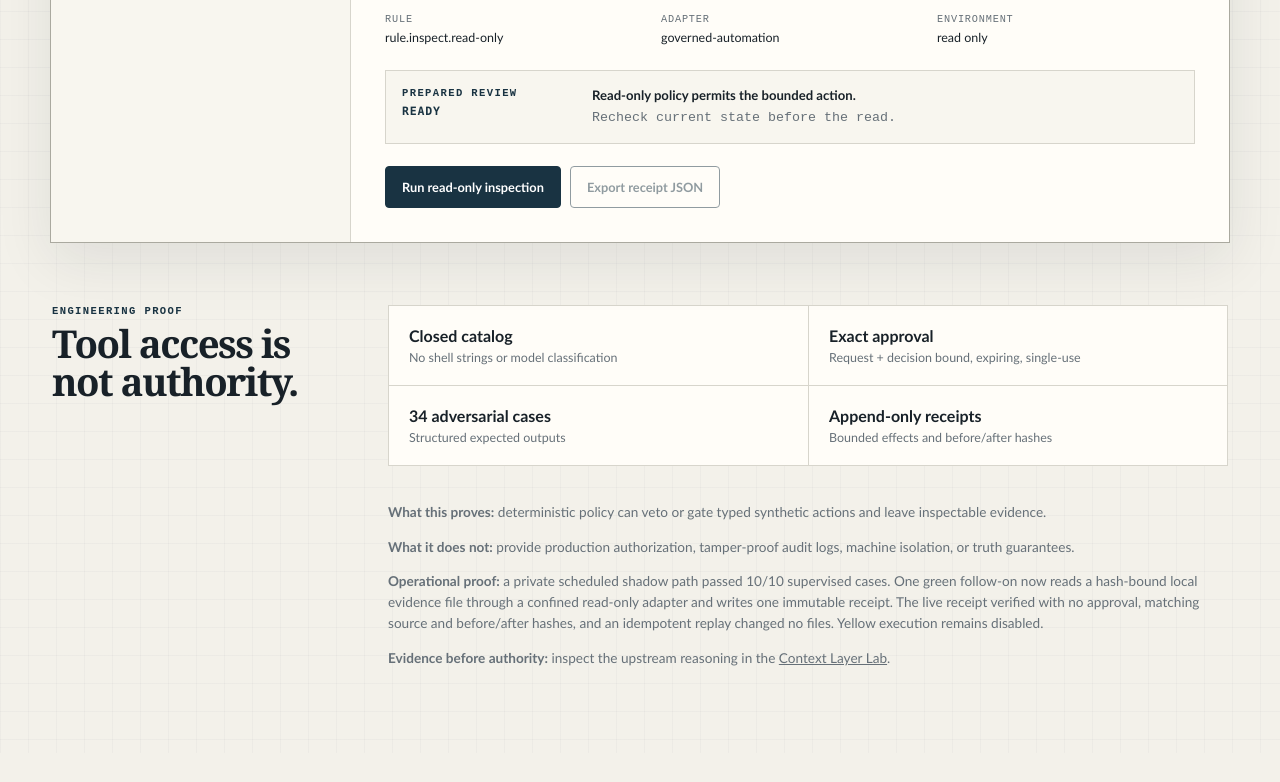
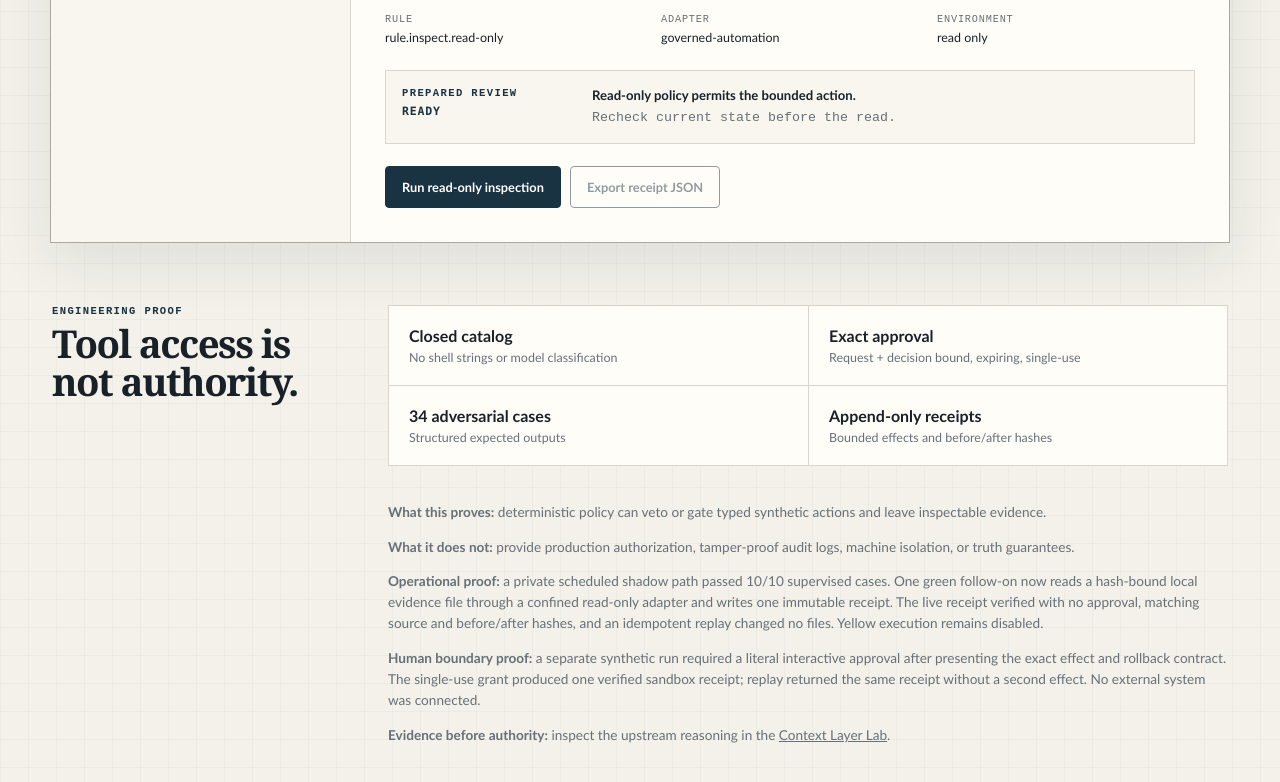
Before and after one commit to Kaagemusha/governed-action-lab, a website with bundled scripts: page docs/index.html in a window 1280 px wide. Shown: the part 829-1611 px from the top of the page. Before the commit the page ends 1582 px from the top, so only its background shows below. Built offline with nearby package versions, Linux system fonts and the light colour scheme.

Commit message:
DOCS: record literal operator approval proof

```diff
--- a/docs/index.html
+++ b/docs/index.html
@@ -123,6 +123,7 @@
           <p><strong>What this proves:</strong> deterministic policy can veto or gate typed synthetic actions and leave inspectable evidence.</p>
           <p><strong>What it does not:</strong> provide production authorization, tamper-proof audit logs, machine isolation, or truth guarantees.</p>
           <p><strong>Operational proof:</strong> a private scheduled shadow path passed 10/10 supervised cases. One green follow-on now reads a hash-bound local evidence file through a confined read-only adapter and writes one immutable receipt. The live receipt verified with no approval, matching source and before/after hashes, and an idempotent replay changed no files. Yellow execution remains disabled.</p>
+          <p><strong>Human boundary proof:</strong> a separate synthetic run required a literal interactive approval after presenting the exact effect and rollback contract. The single-use grant produced one verified sandbox receipt; replay returned the same receipt without a second effect. No external system was connected.</p>
           <p><strong>Evidence before authority:</strong> inspect the upstream reasoning in the <a href="https://kaagemusha.github.io/context-layer-lab/">Context Layer Lab</a>.</p>
         </div>
       </section>
```
Also changed, not shown: README.md.
